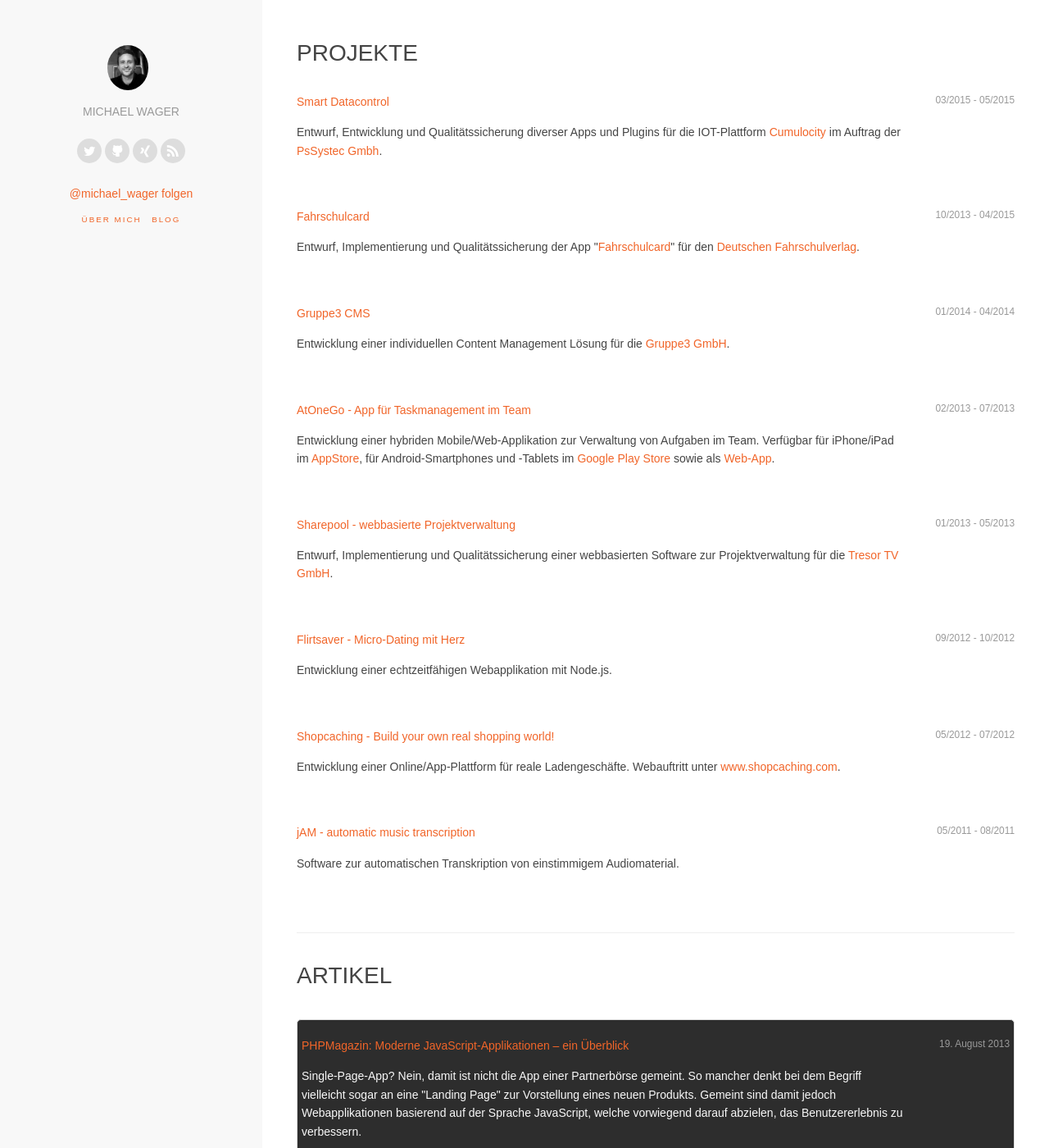
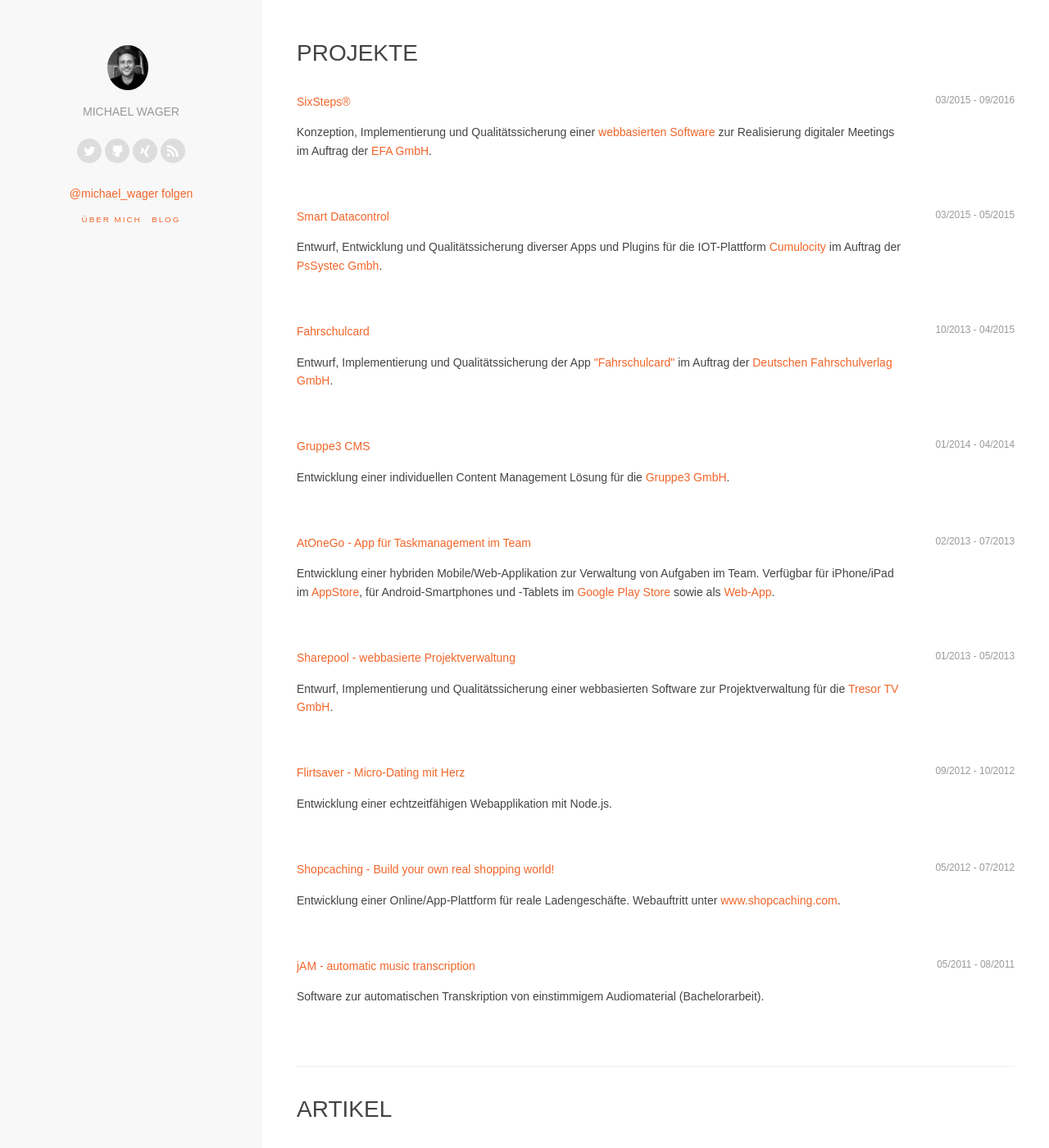
Before and after one commit to mwager/mwager.github.io, a Jekyll site: the page built from index.html, in a window 1280 px wide and 1400 px high. Shown: the whole window at 82% size. Built offline with Jekyll 4.4.1, drawn with Linux system fonts in a browser that asks for light colours; nearby versions of some CDN libraries; comment, search, counter and statistics services are not loaded.

Commit message:
Update some stuff, add new project

```diff
--- a/index.html
+++ b/index.html
@@ -5,7 +5,24 @@ layout: default
 <div class="home">
     <h1>Projekte</h1>
 
-    <!-- <h2>2014</h2> -->
+    <!-- <h2>2017</h2> -->
+
+
+    <!-- <h2>2014/2015/2016</h2> -->
+
+    <section class="post">
+        <header class="post-header">
+            <span class="post-date">03/2015 - 09/2016</span>
+            <h2 class="post-headline"><a href="/projects/sixsteps/">SixSteps®</a></h2>
+        </header>
+        <div class="post-description">
+            <p>
+                Konzeption, Implementierung und Qualitätssicherung einer
+                <a target="_blank" href="http://sixsteps.com/">webbasierten Software</a>
+                zur Realisierung digitaler Meetings im Auftrag der <a target="_blank" href="http://efa-gmbh.com/">EFA GmbH</a>.
+            </p>
+        </div>
+    </section>
 
     <section class="post">
         <header class="post-header">
@@ -29,8 +46,8 @@ layout: default
         <div class="post-description">
             <p>
                 Entwurf, Implementierung und Qualitätssicherung der App
-                "<a target="_blank" href="https://play.google.com/store/apps/details?id=de.deutscherfahrschulverlag.fsc&hl=de">Fahrschulcard</a>"
-                für den <a target="_blank" href="http://fahrschulcard.de">Deutschen Fahrschulverlag</a>.
+                <a target="_blank" href="https://play.google.com/store/apps/details?id=de.deutscherfahrschulverlag.fsc&hl=de">"Fahrschulcard"</a>
+                im Auftrag der <a target="_blank" href="http://fahrschulcard.de">Deutschen Fahrschulverlag GmbH</a>.
             </p>
         </div>
     </section>
@@ -107,7 +124,7 @@ layout: default
             <h2 class="post-headline"><a href="/projects/jam/">jAM - automatic music transcription</a></h2>
         </header>
         <div class="post-description">
-            <p>Software zur automatischen Transkription von einstimmigem Audiomaterial.</p>
+            <p>Software zur automatischen Transkription von einstimmigem Audiomaterial (Bachelorarbeit).</p>
         </div>
     </section>
 
```
Also changed, not shown: about.md (+2 -2 lines), projects/pssystec.md (+3 -3 lines), projects/sixsteps.md (added, +41 -0 lines), images/sixsteps/logo.svg (added).
